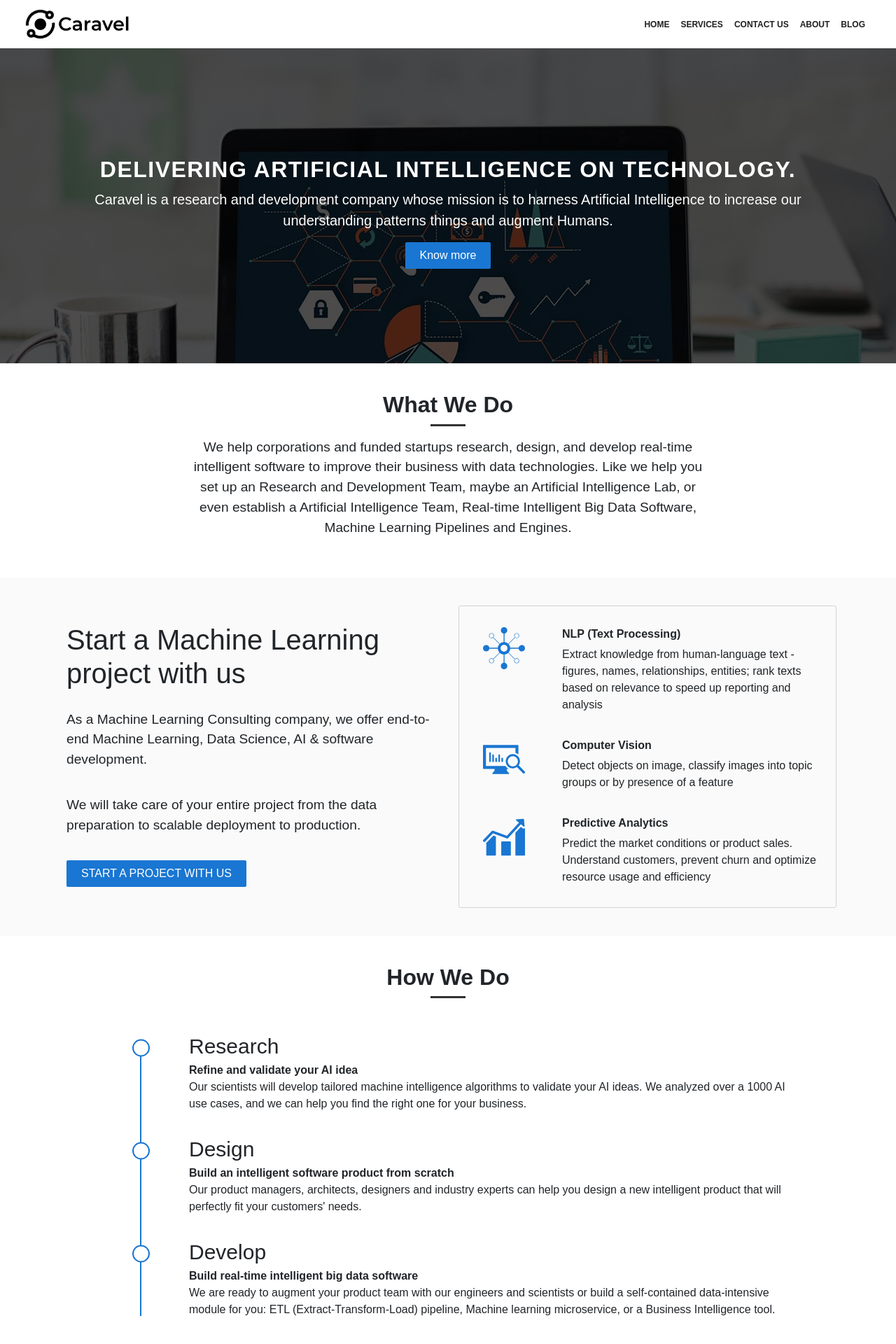
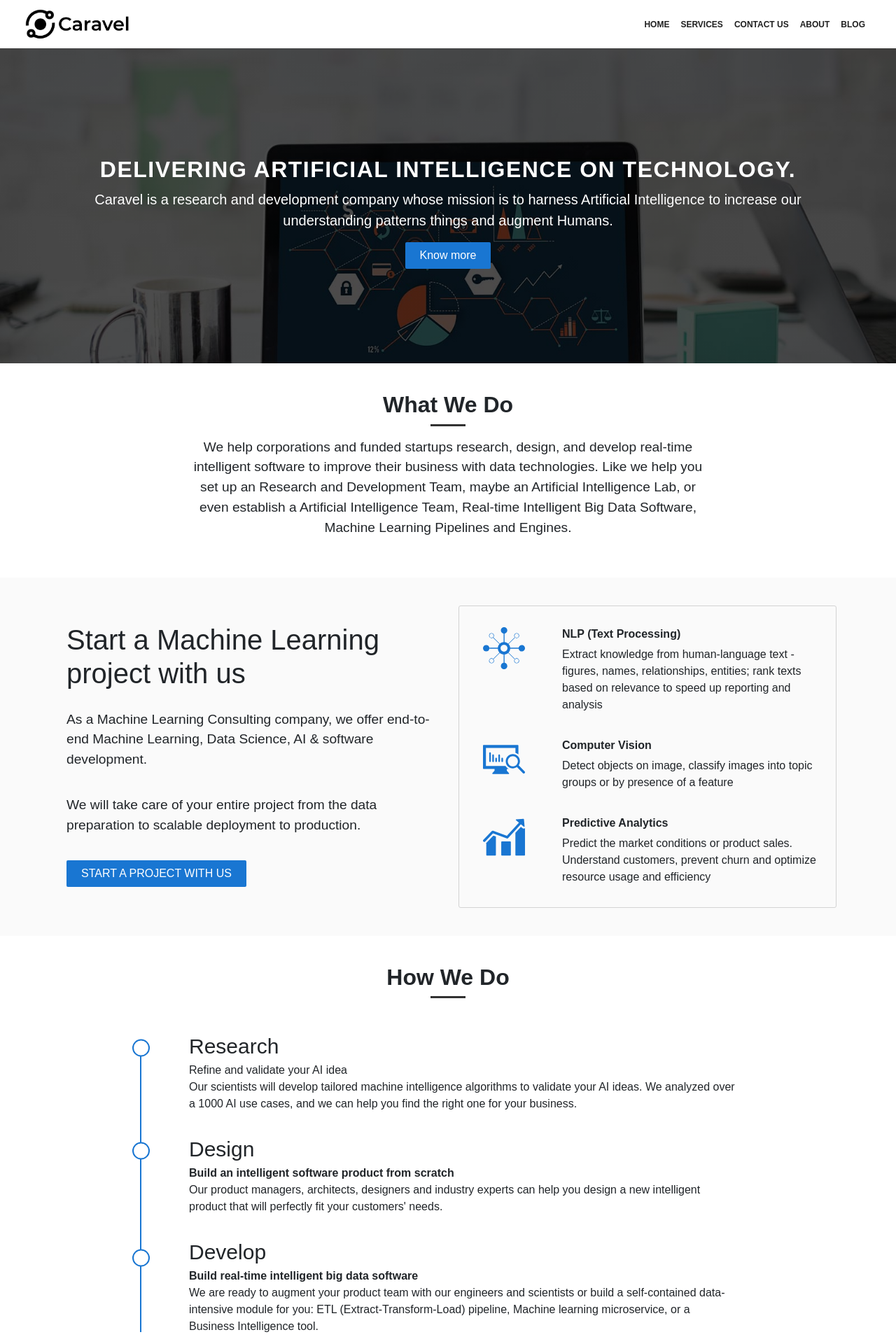
Before and after one commit to liquidworkings/liquidworkings.github.io, a Jekyll site: the page built from index.html, in a window 1280 px wide. Shown: the top 1920 px of the page at 70% size. Built offline with Jekyll 4.4.1, drawn with Linux system fonts in a browser that asks for light colours; nearby versions of some CDN libraries; some web fonts are replaced; comment, search, counter and statistics services are not loaded.

Commit message:
caravel website update 10

```diff
--- a/css/main.css
+++ b/css/main.css
@@ -119,8 +119,10 @@ h1, h2, h3, h4, h5, h6 {
 .index-page-hero-unit {
   height: 450px;
   background-color: #333;
-  background: linear-gradient(rgba(0,0,0,0.7), rgba(0,0,0,0.7)),url(/images/home-background.jpg) no-repeat center center;
-  overflow: hidden;
+  background: linear-gradient(rgba(0,0,0,0.7), rgba(0,0,0,0.7)),url(/images/home-background.jpg);
+  background-repeat: no-repeat;
+  background-size: cover;
+  background-position: center;
 }
 .hero-unit {
   height: 350px;
@@ -387,7 +389,7 @@ footer{
   padding: 10px;
   padding-left: 20px;
   margin: 10px 60px;
-  width: 100%;
+  width: 90%;
   border-radius: 8px;
   position: relative;
 }
--- a/index.html
+++ b/index.html
@@ -84,7 +84,7 @@ title: Home
         <div class="timeline-container">
           <div class="timeline-content">
             <div style="font-size: 30px;">Research</div>
-            <div style="font-weight: 700">Refine and validate your AI idea</div>
+            <div style="font-weight: 7600">Refine and validate your AI idea</div>
             <div style="font-weight: 300">Our scientists will develop tailored machine intelligence algorithms to validate your AI ideas. We analyzed over a 1000 AI use cases, and we can help you find the right one for your business.</div>
           </div>
           <div class="timeline-content">
```
